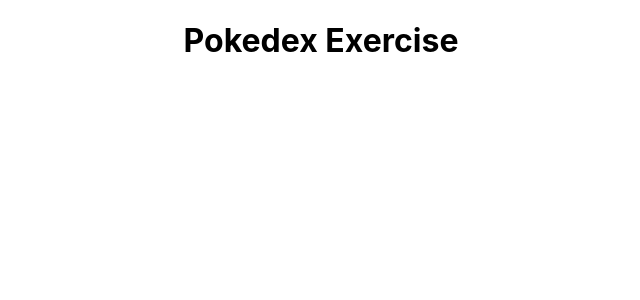
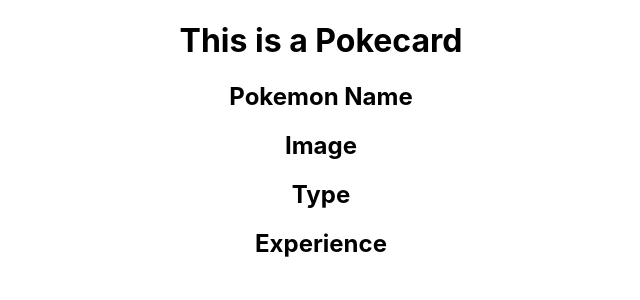
Before and after one commit to Guillermo-Martin/pokedex, a React (Create React App) app: page / in a window 1280 px wide. Shown: the top 300 px of the page, without its empty margins (319-959 px from the left). Built offline with nearby package versions, Linux system fonts and the light colour scheme.

Commit message:
Create 'components' folder and Pokecard component

```diff
--- a/src/App.js
+++ b/src/App.js
@@ -1,10 +1,11 @@
 import React from 'react';
+import Pokecard from './components/Pokecard';
 import './App.css';
 
 function App() {
   return (
     <div className="App">
-      <h1>Pokedex Exercise</h1>
+      <Pokecard />
     </div>
   );
 }
--- /dev/null
+++ b/src/components/Pokecard.js
@@ -0,0 +1,15 @@
+import React from 'react';
+
+function Pokecard() {
+  return (
+    <div>
+      <h1>This is a Pokecard</h1>
+      <h2>Pokemon Name</h2>
+      <h2>Image</h2>
+      <h2>Type</h2>
+      <h2>Experience</h2>
+    </div>
+  );
+}
+
+export default Pokecard;
```
